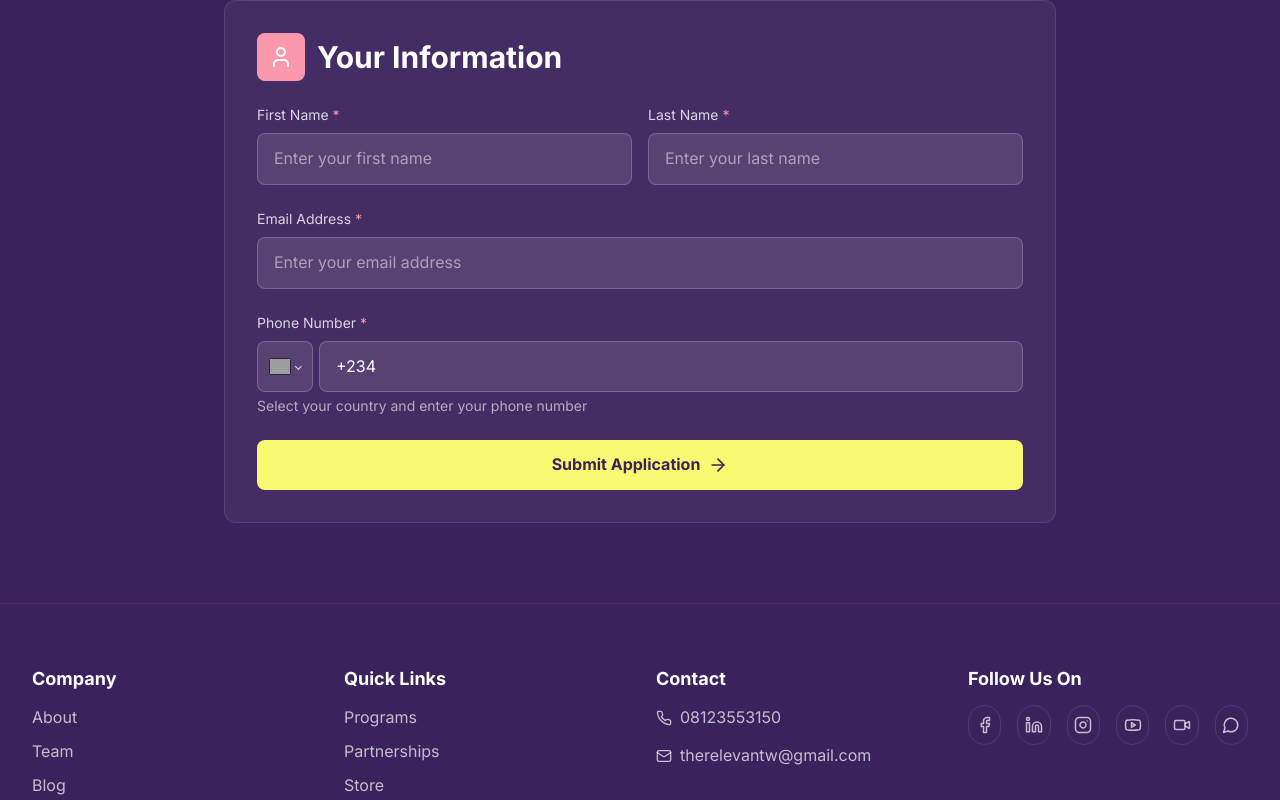
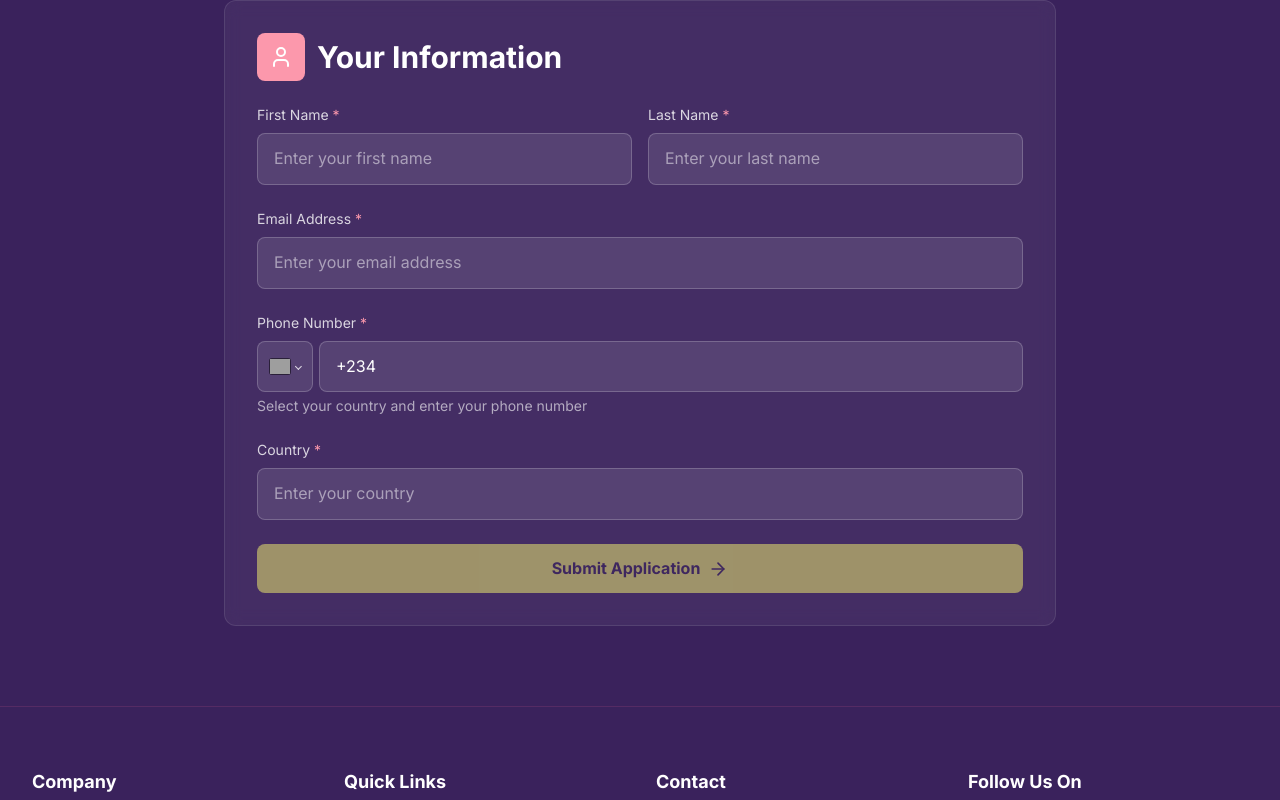
Before and after one commit to Annlyam/drelevantwoman, a Next.js app: page /become-a-member in a window 1280 px wide. Shown: the part 463-1263 px from the top of the page. Built offline with nearby package versions, Linux system fonts and the light colour scheme; no server answers; grey boxes are pictures that could not be loaded.

Commit message:
feat: improve membership form UX validation loading states success screen

```diff
--- a/app/become-a-member/page.tsx
+++ b/app/become-a-member/page.tsx
@@ -4,8 +4,8 @@ import Footer from "@/components/shared/Footer";
 import Navigation from "@/components/shared/Navigation";
 import { motion } from "framer-motion";
 import { useForm, Controller } from "react-hook-form";
-import { User, CheckCircle, ArrowRight } from "lucide-react";
-import PhoneInput from "react-phone-number-input";
+import { User, CheckCircle, ArrowRight, AlertCircle } from "lucide-react";
+import PhoneInput, { isValidPhoneNumber } from "react-phone-number-input";
 import "react-phone-number-input/style.css";
 import { useState } from "react";
 
@@ -14,44 +14,70 @@ interface FormData {
   lastName: string;
   email: string;
   phone: string;
-  countryCode: string;
+  country: string;
 }
 
 export default function BecomeAMember() {
   const [isSubmitting, setIsSubmitting] = useState(false);
   const [isSubmitted, setIsSubmitted] = useState(false);
+  const [submitError, setSubmitError] = useState("");
 
   const {
     register,
     handleSubmit,
     control,
-    formState: { errors },
-    watch,
+    reset,
+    formState: { errors, isValid },
   } = useForm<FormData>({
     defaultValues: {
       firstName: "",
       lastName: "",
       email: "",
       phone: "",
-      countryCode: "+234",
+      country: "",
     },
     mode: "onChange",
   });
 
-  const watchedData = watch();
-
   const onSubmit = async (data: FormData) => {
     setIsSubmitting(true);
-    // Simulate API call
-    await new Promise((resolve) => setTimeout(resolve, 1500));
+    setSubmitError("");
 
-    setIsSubmitting(false);
-    setIsSubmitted(true);
+    try {
+      const response = await fetch("/api/members", {
+        method: "POST",
+        headers: {
+          "Content-Type": "application/json",
+        },
+        body: JSON.stringify(data),
+      });
 
-    // Reset form after showing success
-    setTimeout(() => {
-      setIsSubmitted(false);
-    }, 5000);
+      const result = await response.json().catch(() => null);
+
+      if (!response.ok) {
+        throw new Error(
+          result?.error ||
+            result?.message ||
+            "We could not submit your membership application right now."
+        );
+      }
+
+      setIsSubmitted(true);
+      reset();
+    } catch (error) {
+      setSubmitError(
+        error instanceof Error
+          ? error.message
+          : "We could not submit your membership application right now."
+      );
+    } finally {
+      setIsSubmitting(false);
+    }
+  };
+
+  const startAnotherApplication = () => {
+    setIsSubmitted(false);
+    setSubmitError("");
   };
 
   return (
@@ -113,6 +139,13 @@ export default function BecomeAMember() {
                   Thank you for your interest in becoming a member. We&apos;ll
                   review your application and get back to you soon.
                 </p>
+                <button
+                  type="button"
+                  onClick={startAnotherApplication}
+                  className="mt-8 inline-flex items-center justify-center px-6 py-3 bg-[#f9f871] text-[#3a225c] font-bold rounded-lg hover:bg-[#f9f871]/90 transition-colors"
+                >
+                  Submit Another Application
+                </button>
               </motion.div>
             ) : (
               <form
@@ -137,6 +170,9 @@ export default function BecomeAMember() {
                           value: 2,
                           message: "First name must be at least 2 characters",
                         },
+                        validate: (value) =>
+                          value.trim().length >= 2 ||
+                          "First name must be at least 2 characters",
                       })}
                       className={`w-full px-4 py-3 bg-white/10 border rounded-lg text-white placeholder-white/50 focus:outline-none focus:ring-2 transition-all ${
                         errors.firstName
@@ -168,6 +204,9 @@ export default function BecomeAMember() {
                           value: 2,
                           message: "Last name must be at least 2 characters",
                         },
+                        validate: (value) =>
+                          value.trim().length >= 2 ||
+                          "Last name must be at least 2 characters",
                       })}
                       className={`w-full px-4 py-3 bg-white/10 border rounded-lg text-white placeholder-white/50 focus:outline-none focus:ring-2 transition-all ${
                         errors.lastName
@@ -197,6 +236,7 @@ export default function BecomeAMember() {
                     id="email"
                     {...register("email", {
                       required: "Email address is required",
+                      setValueAs: (value) => value.trim(),
                       pattern: {
                         value: /^[A-Z0-9._%+-]+@[A-Z0-9.-]+\.[A-Z]{2,}$/i,
                         message: "Please enter a valid email address",
@@ -231,8 +271,10 @@ export default function BecomeAMember() {
                       required: "Phone number is required",
                       validate: (value) => {
                         if (!value) return "Phone number is required";
-                        // Basic validation - react-phone-number-input handles format validation
-                        return true;
+                        return (
+                          isValidPhoneNumber(value) ||
+                          "Please enter a valid phone number"
+                        );
                       },
                     }}
                     render={({ field: { onChange, value } }) => (
@@ -267,10 +309,53 @@ export default function BecomeAMember() {
                   </p>
                 </div>
 
+                {/* Country */}
+                <div>
+                  <label
+                    htmlFor="country"
+                    className="block text-sm font-medium text-white/80 mb-2"
+                  >
+                    Country <span className="text-[#fc98ac]">*</span>
+                  </label>
+                  <input
+                    type="text"
+                    id="country"
+                    {...register("country", {
+                      required: "Country is required",
+                      setValueAs: (value) => value.trim(),
+                      minLength: {
+                        value: 2,
+                        message: "Country must be at least 2 characters",
+                      },
+                    })}
+                    className={`w-full px-4 py-3 bg-white/10 border rounded-lg text-white placeholder-white/50 focus:outline-none focus:ring-2 transition-all ${
+                      errors.country
+                        ? "border-red-500 focus:ring-red-500"
+                        : "border-white/20 focus:ring-[#f9f871]"
+                    }`}
+                    placeholder="Enter your country"
+                  />
+                  {errors.country && (
+                    <p className="mt-1 text-sm text-red-400">
+                      {errors.country.message}
+                    </p>
+                  )}
+                </div>
+
+                {submitError && (
+                  <div
+                    className="flex items-start gap-3 rounded-lg border border-red-400/30 bg-red-500/10 px-4 py-3 text-red-100"
+                    role="alert"
+                  >
+                    <AlertCircle className="mt-0.5 h-5 w-5 shrink-0 text-red-300" />
+                    <p className="text-sm">{submitError}</p>
+                  </div>
+                )}
+
                 {/* Submit Button */}
                 <motion.button
                   type="submit"
-                  disabled={isSubmitting}
+                  disabled={isSubmitting || !isValid}
                   whileHover={{ scale: 1.02 }}
                   whileTap={{ scale: 0.98 }}
                   className="w-full flex items-center justify-center gap-2 px-6 py-3 bg-[#f9f871] text-[#3a225c] font-bold rounded-lg hover:bg-[#f9f871]/90 transition-colors disabled:opacity-50 disabled:cursor-not-allowed"
```
